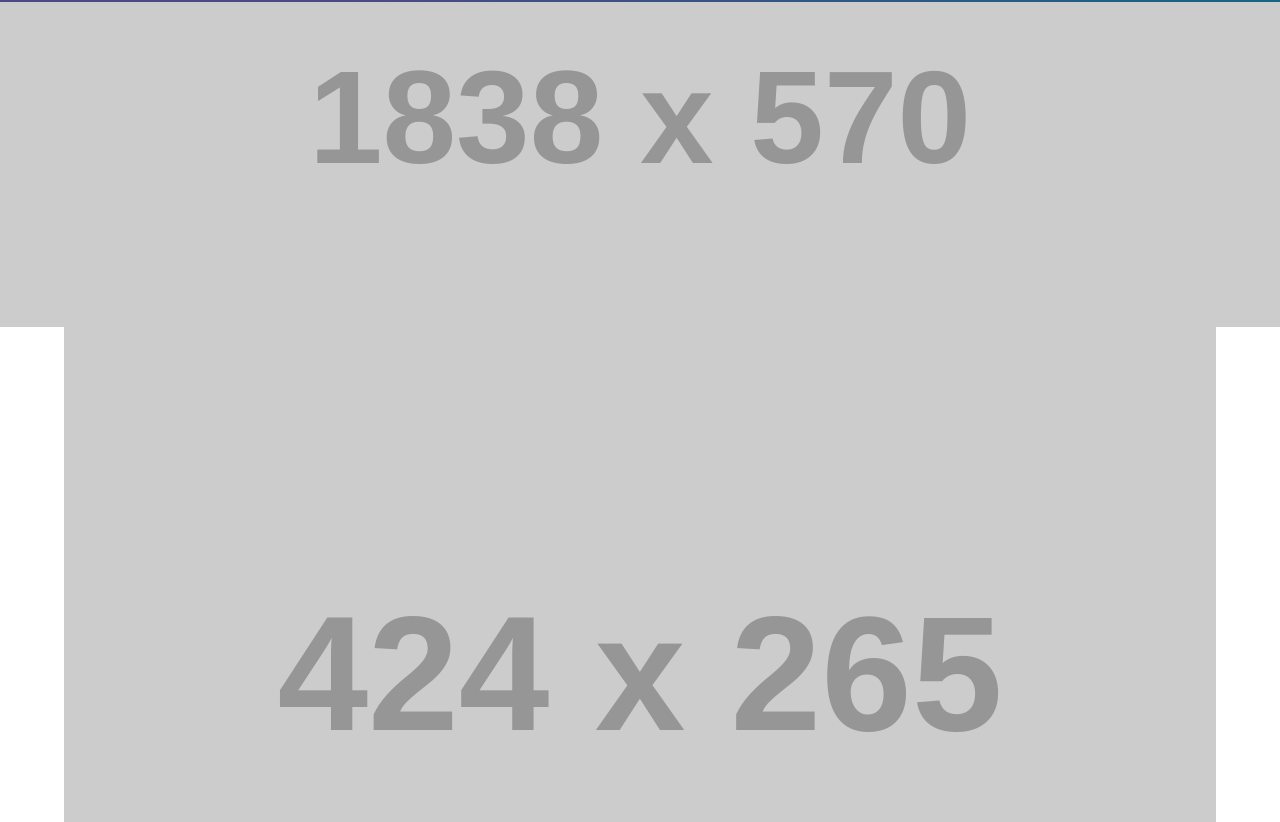
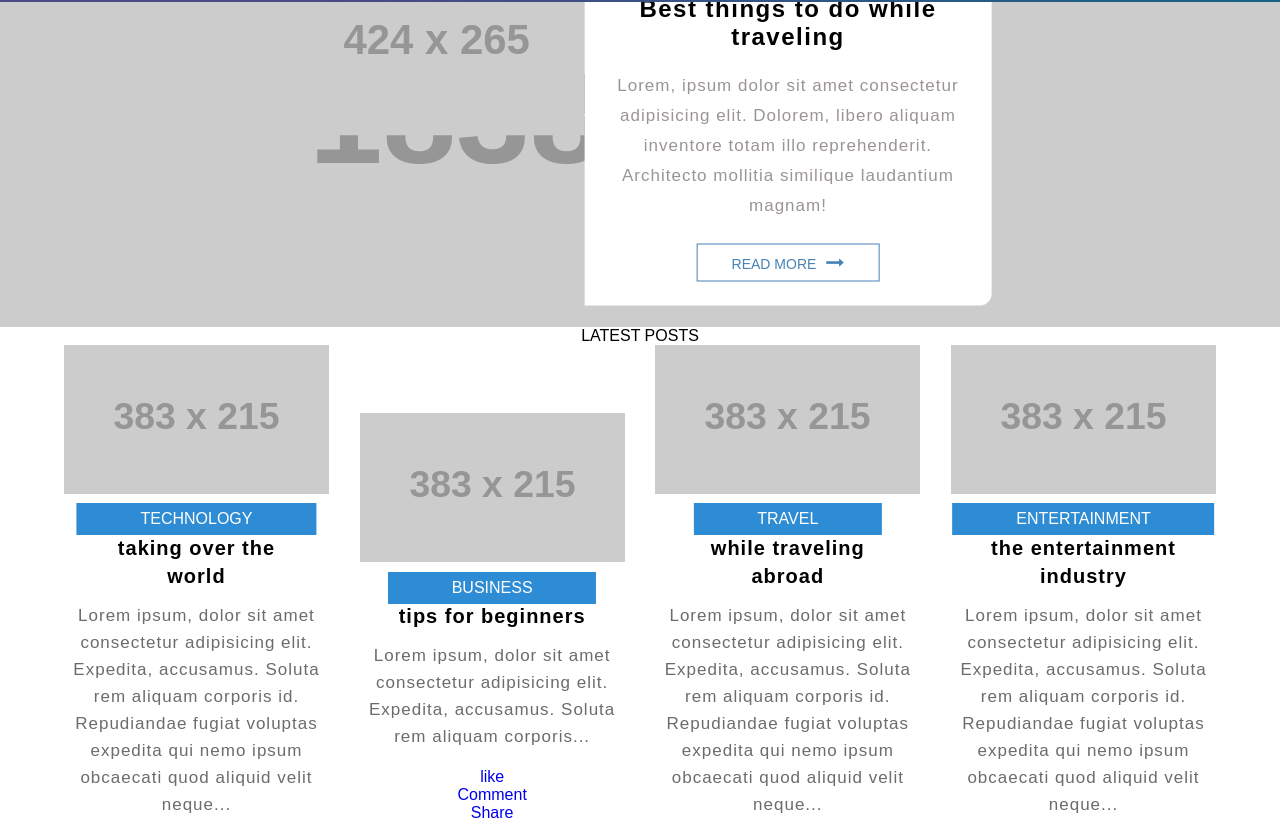
Before and after one commit to idnyaneshwaraxioned/Journal, a plain HTML site: page index.html in a window 1280 px wide. Shown: the part 70-892 px from the top of the page. Drawn offline with Linux system fonts and the light colour scheme.

Commit message:
Banner css done.

```diff
--- a/assets/css/style.css
+++ b/assets/css/style.css
@@ -143,6 +143,7 @@ header {
   position: absolute;
   left: 0;
   top: 0;
+  z-index: 2;
   background: linear-gradient(to right, #4D4887 25%, #176482);
 }
 
@@ -194,11 +195,162 @@ nav a {
   main styling starts here
 =================================*/
 
+/* banner start */
+.banner { position: relative; }
+
+.banner .wrapper {
+  position: absolute;
+  left: 50%;
+  top: 50%;
+  transform: translate(-50%, -50%);
+}
+
+.banner-slider {
+  width: 61%;
+  position: absolute;
+  left: 50%;
+  top: 50%;
+  transform: translate(-50%, -50%);
+  z-index: 3;
+  text-align: center;
+}
 
 
+.banner-slider li { display: none; }
 
+.banner-slider li.active {
+  display: flex;
+  justify-content: space-between;
+}
 
+.banner-slider li figure {
+  width: 42.2%;
+  border-top-left-radius: 12px;
+  border-bottom-left-radius: 12px;
+  overflow: hidden;
+}
 
+.banner-slider li .content {
+  padding: 24px;
+  border-top-right-radius: 12px;
+  border-bottom-right-radius: 12px;
+  flex-basis: 58%;
+  position: relative;
+  box-sizing: border-box;
+  background-color: #fff;
+}
+
+.content .title {
+  padding: 8px 15%;
+  position: absolute;
+  left: 50%;
+  transform: translateX(-50%);
+  top: -6%;
+  font-size: 14px;
+  letter-spacing: 2px;
+  font-weight: bold;
+  color: #fff;
+  background:#2E8CD4;
+}
+
+.content .title::before,
+.content .title::after {
+  content: ' ';
+  width: 23px;
+  height: 23px;
+  background-color: #2E8CD4;
+  transform: rotate(45deg);
+  position: absolute;
+  top: 50%;
+  transform: translateY(-50%) rotate(45deg);
+}
+
+.content .title::before { left: -5%; }
+.content .title::after { right: -5%; }
+
+.content h2 {
+  margin: 20px 0;
+  font-size: 24px;
+  font-weight: bold;
+  letter-spacing: 1.5px;
+}
+
+.content p {
+  font-size: 17px;
+  line-height: 30px;
+  letter-spacing: 1px;
+  color: #9b9494;
+}
+
+.content-btn a {
+  padding: 9px 34px;
+  border: 1px solid #4682b4;
+  margin-top: 23px;
+  position: relative;
+  font-size: 14px;
+  color: #4682b4;
+}
+
+.content-btn a::after {
+  content: '\f178';
+  margin-left: 10px;
+  font-size: 18px;
+  font-family: fontAwesome;
+}
+
+/* banner end */
+
+.latest-post  {
+  text-align: center;
+}
+
+.post-card {
+  display: flex;
+  justify-content: space-between;
+  align-items: center;
+  flex-wrap: wrap;
+}
+
+.post-card li {
+  flex-basis: 23%;
+  display: flex;
+  justify-content: space-between;
+  align-items: center;
+  flex-direction: column;
+}
+
+.card-content {
+  box-sizing: border-box;
+  position: relative;
+}
+
+.card-content h4 {
+  padding: 0 10%;
+  margin: 12px 0;
+  font-size: 20px;
+  color: #000;
+  font-weight: bold;
+  letter-spacing: 1px;
+  line-height: 28px;
+}
+
+.card-content p {
+  padding: 0px 3%;
+  font-size: 17px;
+  color: #6d6b6b;
+  letter-spacing: 1px;
+  line-height: 27px;
+}
+
+.card-title {
+  padding: 7px 24%;
+  position: absolute;
+  left: 50%;
+  transform: translateX(-50%);
+  top: -1%;
+  color: #fff;
+  background-color: #2E8CD4;
+}
 
 
 /*=================================
```
